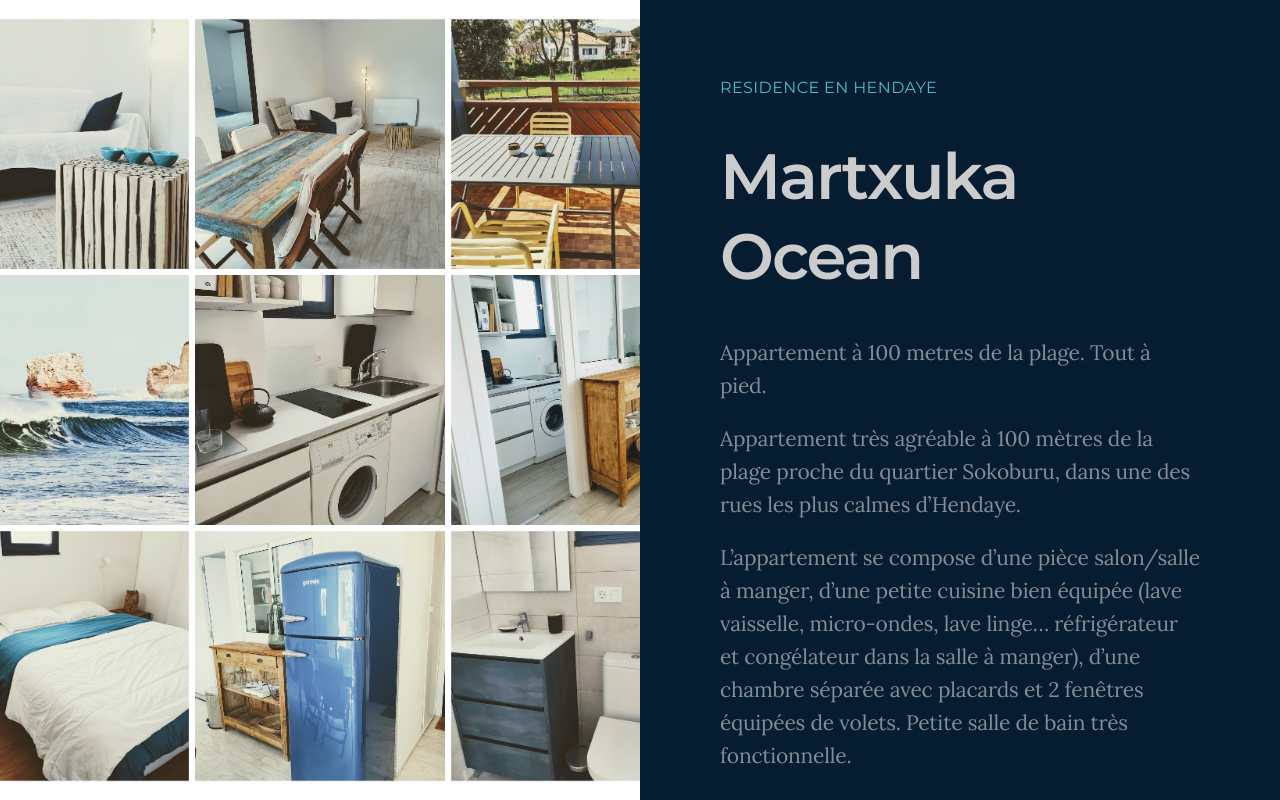
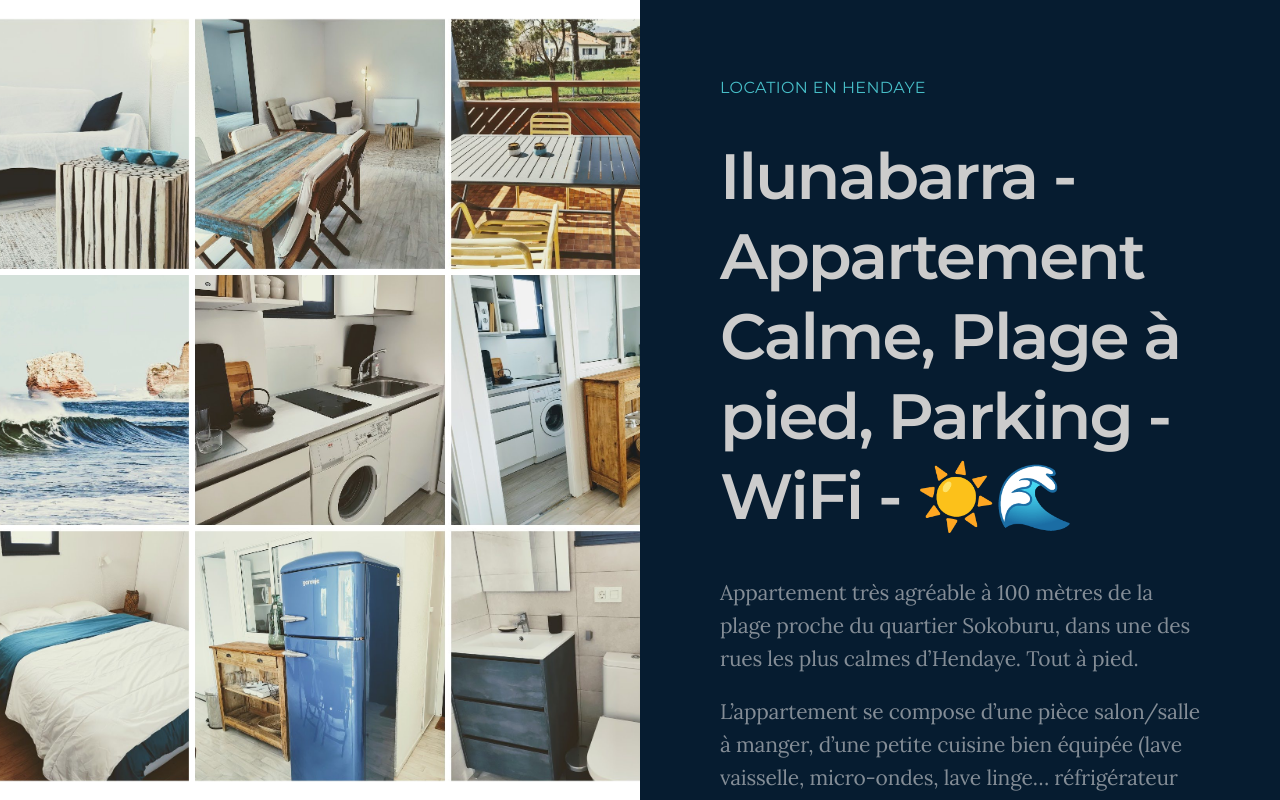
Before and after one commit to basilboli/martxuka, a plain HTML site: page index.html in a window 1280 px wide. Drawn offline with Linux system fonts and the light colour scheme.

Commit message:
site update

```diff
--- a/index.html
+++ b/index.html
@@ -1,2 +1,2 @@
-<!doctype html><html lang=en-us><head><meta name=generator content="Hugo 0.96.0"><meta charset=utf-8><meta http-equiv=x-ua-compatible content="IE=edge"><title>Residence Hendaye Martxuka Ocean</title><meta name=author content="Marlène & Vasyl"><meta name=description content="Residence Hendaye Océan"><meta name=robots content="index, follow"><meta name=referrer content="always"><meta property="og:title" content="Residence Hendaye Martxuka Ocean"><meta property="og:description" content="Residence Hendaye Océan"><meta property="og:url" content="https://basilboli.github.io/martxuka"><meta property="og:image" content="https://basilboli.github.io/martxuka/images/social.jpg"><meta name=twitter:card content="summary_large_image"><meta name=twitter:site content="@onepagelove"><link rel=icon href=https://basilboli.github.io/martxuka/favicon.ico><link rel=stylesheet href=https://basilboli.github.io/martxuka/assets/css/split.css type=text/css media=screen><meta name=viewport content="width=device-width,initial-scale=1"><style>.fs-split .split-image{background-image:url(https://basilboli.github.io/martxuka/img.jpg);background-position:50%}</style><script async src="https://www.googletagmanager.com/gtag/js?id=G-3ZSW5BYLS3"></script>
-<script>var doNotTrack=!1;if(!doNotTrack){window.dataLayer=window.dataLayer||[];function gtag(){dataLayer.push(arguments)}gtag("js",new Date),gtag("config","G-3ZSW5BYLS3",{anonymize_ip:!1})}</script></head><body id=fullsingle class=page-template-page-fullsingle-split><div class=fs-split><div class=split-image></div><div class=split-content><div class=split-content-vertically-center><div class=split-intro><h1>Residence en Hendaye</h1><h2 class=tagline>Martxuka Ocean</h2></div><div class=split-bio><p>Appartement à 100 metres de la plage. Tout à pied.</p><p>Appartement très agréable à 100 mètres de la plage proche du quartier Sokoburu, dans une des rues les plus calmes d&rsquo;Hendaye.</p><p>L&rsquo;appartement se compose d&rsquo;une pièce salon/salle à manger, d&rsquo;une petite cuisine bien équipée (lave vaisselle, micro-ondes, lave linge&mldr; réfrigérateur et congélateur dans la salle à manger), d&rsquo;une chambre séparée avec placards et 2 fenêtres équipées de volets. Petite salle de bain très fonctionnelle.</p></div><div class=split-lists><div class=split-list><h3>Contact</h3><ul><li><a href title="Tel: +33787201829">Tel: +33787201829</a></li><li><a href title=basilboli@gmail.com>basilboli@gmail.com</a></li></ul></div></div><div class=split-credit><p>&copy;2022 Marlène & Vasyl</p></div></div></div></div></body></html>
+<!doctype html><html lang=en-us><head><meta name=generator content="Hugo 0.96.0"><meta charset=utf-8><meta http-equiv=x-ua-compatible content="IE=edge"><title>Residence Hendaye Ocean</title><meta name=author content="Marlène & Vasyl"><meta name=description content="Residence Hendaye Océan"><meta name=robots content="index, follow"><meta name=referrer content="always"><meta property="og:title" content="Residence Hendaye Ocean"><meta property="og:description" content="Residence Hendaye Océan"><meta property="og:url" content="https://basilboli.github.io/martxuka"><meta property="og:image" content="https://basilboli.github.io/martxuka/images/social.jpg"><meta name=twitter:card content="summary_large_image"><meta name=twitter:site content="@onepagelove"><link rel=icon href=https://basilboli.github.io/martxuka/favicon.ico><link rel=stylesheet href=https://basilboli.github.io/martxuka/assets/css/split.css type=text/css media=screen><meta name=viewport content="width=device-width,initial-scale=1"><style>.fs-split .split-image{background-image:url(https://basilboli.github.io/martxuka/img.jpg);background-position:50%}</style><script async src="https://www.googletagmanager.com/gtag/js?id=G-3ZSW5BYLS3"></script>
+<script>var doNotTrack=!1;if(!doNotTrack){window.dataLayer=window.dataLayer||[];function gtag(){dataLayer.push(arguments)}gtag("js",new Date),gtag("config","G-3ZSW5BYLS3",{anonymize_ip:!1})}</script></head><body id=fullsingle class=page-template-page-fullsingle-split><div class=fs-split><div class=split-image></div><div class=split-content><div class=split-content-vertically-center><div class=split-intro><h1>Location en Hendaye</h1><h2 class=tagline>Ilunabarra - Appartement Calme, Plage à pied, Parking - WiFi - ☀️🌊</h2></div><div class=split-bio><p>Appartement très agréable à 100 mètres de la plage proche du quartier Sokoburu, dans une des rues les plus calmes d&rsquo;Hendaye. Tout à pied.</p><p>L&rsquo;appartement se compose d&rsquo;une pièce salon/salle à manger, d&rsquo;une petite cuisine bien équipée (lave vaisselle, micro-ondes, lave linge&mldr; réfrigérateur et congélateur dans la salle à manger), d&rsquo;une chambre séparée avec placards et 2 fenêtres équipées de volets. Petite salle de bain très fonctionnelle.</p></div><div class=split-lists><div class=split-list><h3>Contact</h3><ul><li><a href title="Tel: +33787201829">Tel: +33787201829</a></li><li><a href title=basilboli@gmail.com>basilboli@gmail.com</a></li></ul></div></div><div class=split-credit><p>&copy;2022 Marlène & Vasyl</p></div></div></div></div></body></html>
```
